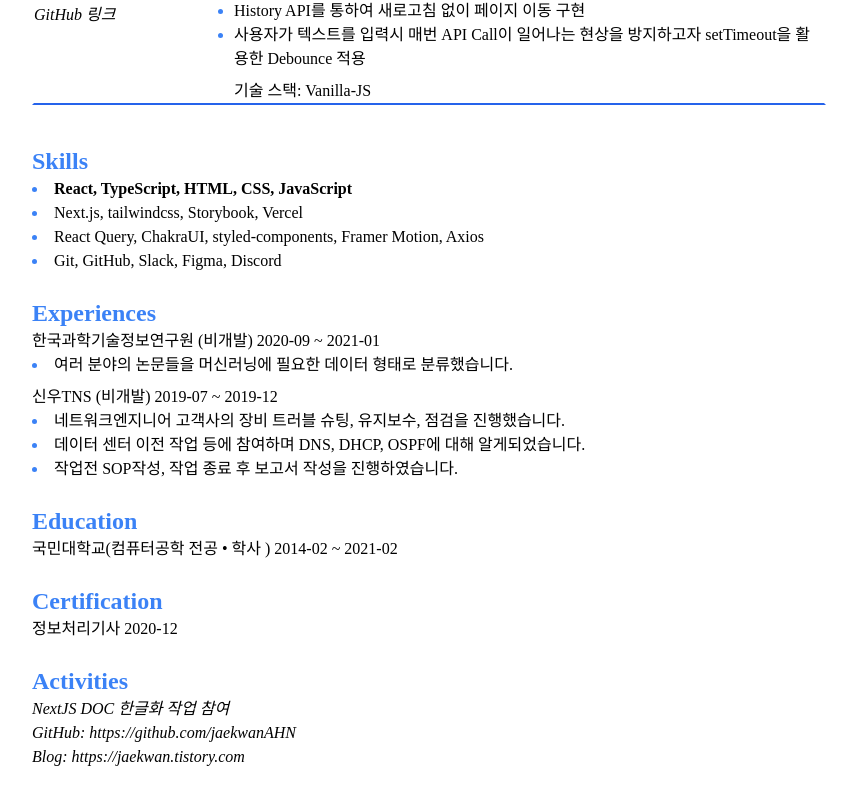
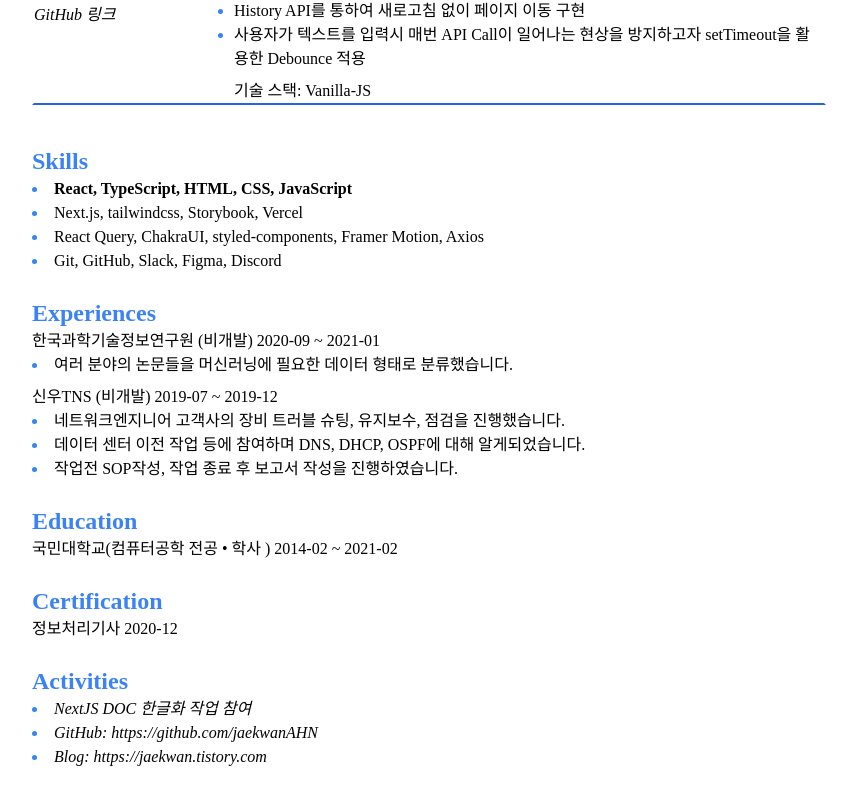
Before and after one commit to jaekwanAHN/resume, a Next.js app: page / in a window 1280 px wide. Shown: the part 1431-2224 px from the top of the page, without its empty margins (211-1052 px from the left). Built offline with nearby package versions, Linux system fonts and the light colour scheme.

Commit message:
Refactor: 활동란 list 형태로 수정

```diff
--- a/src/components/activities/indext.tsx
+++ b/src/components/activities/indext.tsx
@@ -1,5 +1,4 @@
 import Link from 'next/link';
-import { Fragment } from 'react';
 
 interface activitiesProps {
   activities: {
@@ -10,19 +9,19 @@ interface activitiesProps {
 
 const Activities = ({ activities }: activitiesProps) => {
   return (
-    <div className="section">
+    <ul className="section marker:text-blue-500 list-disc list-inside mb-2">
       <p className="text-2xl text-blue-500 sectionTitle">Activities</p>
       {activities.map((activity) => {
         return (
-          <Fragment key={activity.title}>
+          <li key={activity.title}>
             <Link href={activity.link}>
               <i>{activity.title}</i>
             </Link>
             <br />
-          </Fragment>
+          </li>
         );
       })}
-    </div>
+    </ul>
   );
 };
 
```
